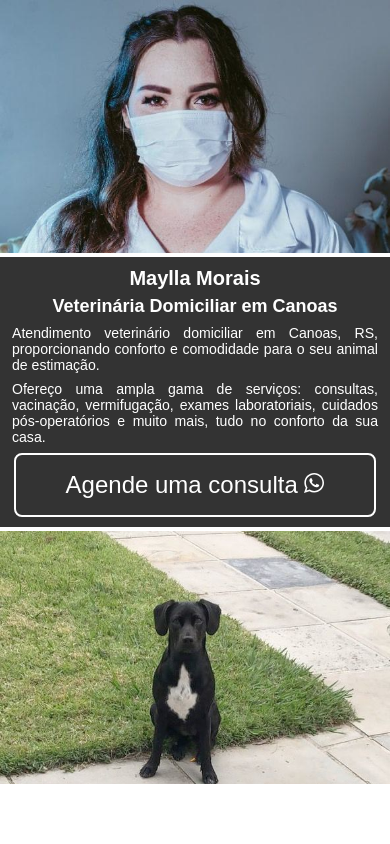
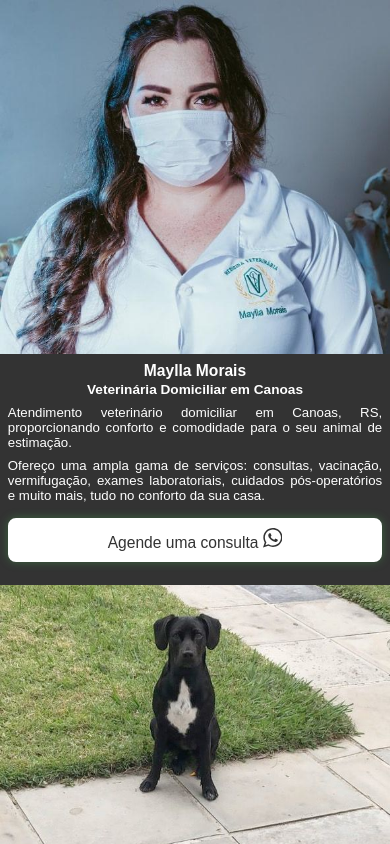
Before and after one commit to RodrigoDornelles/morais.vet.br, a plain HTML site: page www/index.html in a window 390 px wide. Drawn offline with Linux system fonts and the light colour scheme.

Commit message:
feat: layout and google analytics (#6)
* feat: improve css and responsive

* fix: improve misato responsive

* feat: add google analytics

* fix: not allow user zoom

* fix: more improves in responsive for elderly

```diff
--- a/www/index.html
+++ b/www/index.html
@@ -2,7 +2,7 @@
 <html lang="en">
 <head>
   <meta charset="UTF-8">
-  <meta name="viewport" content="width=device-width, initial-scale=1.0">
+  <meta meta name="viewport" content="width=device-width, initial-scale=1, maximum-scale=1, user-scalable=no">
   <title>Veterinária Domiciliar em Canoas - Atendimento e Exames Laboratoriais</title>
   <meta name="title" content="Veterinária Domiciliar em Canoas - Atendimento e Exames Laboratoriais" />
   <meta name="image" content="https://morais.vet.br/img1.jpeg" />
@@ -19,7 +19,7 @@
   <meta property="twitter:title" content="Veterinária Domiciliar em Canoas - Atendimento e Exames Laboratoriais" />
   <meta property="twitter:description" content="Atendimento veterinário domiciliar em Canoas, RS. Consultas, vacinação, exames laboratoriais e cuidados pós-operatórios no conforto da sua casa. Agende uma consulta agora." />
   <meta property="twitter:image" content="https://morais.vet.br/img1.jpeg" />
-    <meta name="keywords" content="veterinária domiciliar, atendimento veterinário domiciliar, exames laboratoriais, Canoas, RS">
+  <meta name="keywords" content="veterinária domiciliar, atendimento veterinário domiciliar, exames laboratoriais, Canoas, RS">
   <style>
     *, *:after, *:before {
       margin: 0;
@@ -27,43 +27,42 @@
       box-sizing: border-box;
     }
     body, html {
+      color: white;
+      font-size: 3.4vmin;
       height: 100%;
       width: 100%;
       overflow-x: hidden;
       overflow-y: hidden;
       font-family: Arial, sans-serif;
     }
+    section {
+      width: 25vw;
+      background-color: #333;
+    }
+    main {
+      display: flex;
+    }
     img {
       height: 100vh;
     }
-    main {
-      display: flex;
-      justify-content: space-around;
+    section:nth-child(2) {
+      flex: auto;
+      padding: 4vmax;
+      display: block;
     }
-    section {
-      width: 25vw;
-      display: inline-block;
-      overflow: hidden;
+    h1 {
+      font-size: 7vmin;
     }
-    section:nth-child(2) {
-      padding: 48px;
-      background-color: #333;
-      color: white;
-      width: 50vw;
+    h1, h2 {
+      text-align: center;
+      margin: 2vh;
     }
     hr {
       visibility: hidden;
     }
     p {
+      margin: 2vw 0;
       text-align: justify;
-      margin: 8px 0;
-    }
-    h1 {
-      font-size: 40px;
-    }
-    h1, h2 {
-      text-align: center;
-      margin: 16px;
     }
     a {
       border-radius: 8px;
@@ -71,54 +70,82 @@
       border-style: solid;
       border-color:  white;
       display: block;
-      margin: 32px auto;
+      margin: 8vmin auto;
       text-align: center;
-      color: white;
-      fill: white;
-      font-size: 24px;
-      padding: 16px;
+      color: #333;
+      fill: #333;
+      background-color: white;
+      font-size: 5vmin;
+      padding: 4vh;
       text-decoration: none;
+      animation: pulse 1s infinite;
+    }
+    @keyframes pulse {
+      0% {
+          box-shadow: 0 0 10px rgba(76, 175, 80, 0.4);
+      }
+      50% {
+          box-shadow: 0 0 20px rgba(76, 175, 80, 0.4);
+      }
+      100% {
+          box-shadow: 0 0 10px rgba(76, 175, 80, 0.4);
+      }
     }
     a:hover {
-      fill: #333;
-      color: #333;
-      background-color: white;
+      fill: white;
+      color: white;
+      background-color: #25D366;
     }
     svg {
-      width: 20px;
+      width: 5vmin;
     }
-    @media (max-aspect-ratio: 5.2/3) {
+    @media (max-aspect-ratio: 5.5/3) or ((orientation: landscape) and  (pointer: coarse)) {
+      section:nth-child(1) {
+        width: 50%;
+      }
       h1 {
-        margin: 2px;
-        font-size: 20px;
+        font-size: 4vmin;
       }
       h2 {
-        margin: 2px;
-        font-size: 18px;
+        font-size: 3.5vmin;
       }
       a {
-        margin: 2px;
+        font-size: 4vmin;
+        padding: 2vmin;
+        margin: 4vmin auto;
+      }
+      section:nth-child(2) {
+        padding: 2vmin;
+      }
+      section:nth-child(3) {
+        display: none;
+      }
+    }
+    @media (max-aspect-ratio: 1/1.1) {
+      h1, h2{
+        margin: 0px;
       }
       main {
-        display: block;
+        flex-direction: column;
       }
       img {
+        height: initial;
+        width: 100vw;
+      }
+      section {
         width: 100%;
-        height: initial;
       }
-      section, section:nth-child(2) {
-        width: 100vw;
-        height: 30vh;
-        font-size: 88%;
+      section:nth-child(1) {
+        max-height: 42svh;
+        width: 100%;
+        overflow: hidden;
       }
-      section:nth-child(2) {
-        padding: 8px 12px;
-        height: 100%;
+      section:nth-child(3) {
+        display: block;
+        z-index: -1;
       }
       section:nth-child(3) img {
-        position: relative;
-        bottom: 30vw;
-        z-index: -1;
+        transform: translate(0, -40vw);
       }
     }
   </style>
@@ -136,7 +163,7 @@
       <article>
         <p>Atendimento veterinário domiciliar em Canoas, RS, proporcionando conforto e comodidade para o seu animal de estimação.</p>
         <p>Ofereço uma ampla gama de serviços: consultas, vacinação, vermifugação, exames laboratoriais, cuidados pós-operatórios e muito mais, tudo no conforto da sua casa.</p>
-        <a href="https://wa.me/SEUNUMERODOTELEFONE" class="cta-button">
+        <a href="https://api.whatsapp.com/send?phone=SEUNUMERODOTELEFONE" class="cta-button">
           Agende uma consulta
           <svg version="1.1" xmlns="http://www.w3.org/2000/svg" xmlns:xlink="http://www.w3.org/1999/xlink" x="0px" y="0px"
           viewBox="0 0 478.165 478.165" style="enable-background:new 0 0 478.165 478.165;" xml:space="preserve">
@@ -163,5 +190,13 @@
       <img src="img2.jpeg">
     </section>
   </main>
+  <!-- Google tag (gtag.js) -->
+  <script async src="https://www.googletagmanager.com/gtag/js?id=GA_TRACKING_ID"></script>
+  <script>
+    window.dataLayer = window.dataLayer || [];
+    function gtag(){window.dataLayer.push(arguments);}
+    gtag('js', new Date());
+    gtag('config', 'GA_TRACKING_ID');
+  </script>
 </body>
 </html>
```
Also changed, not shown: 1 other file.
